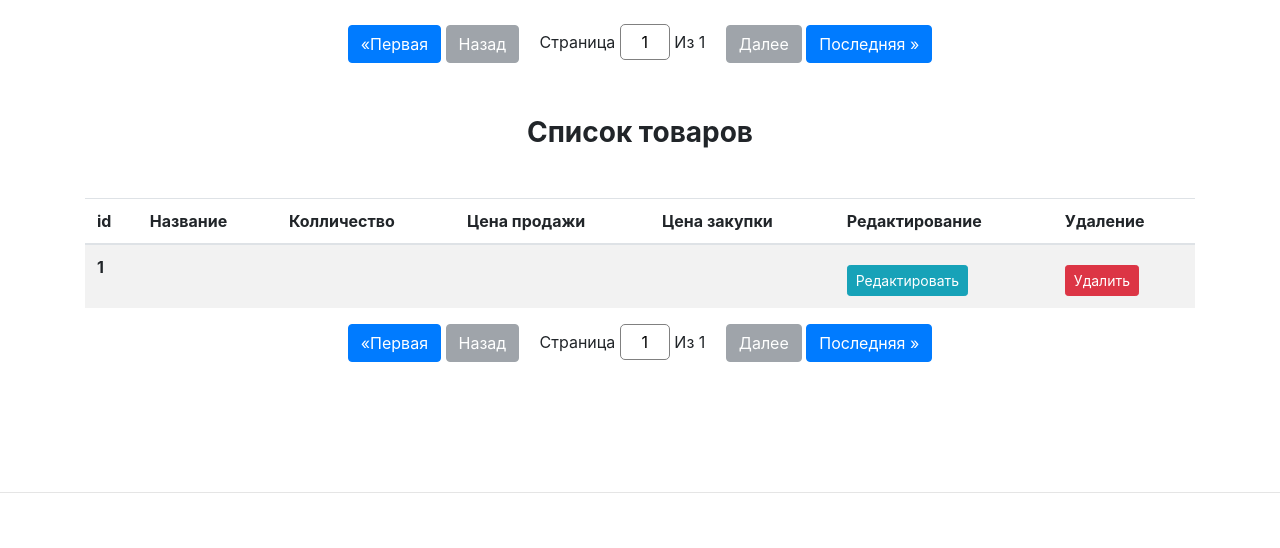
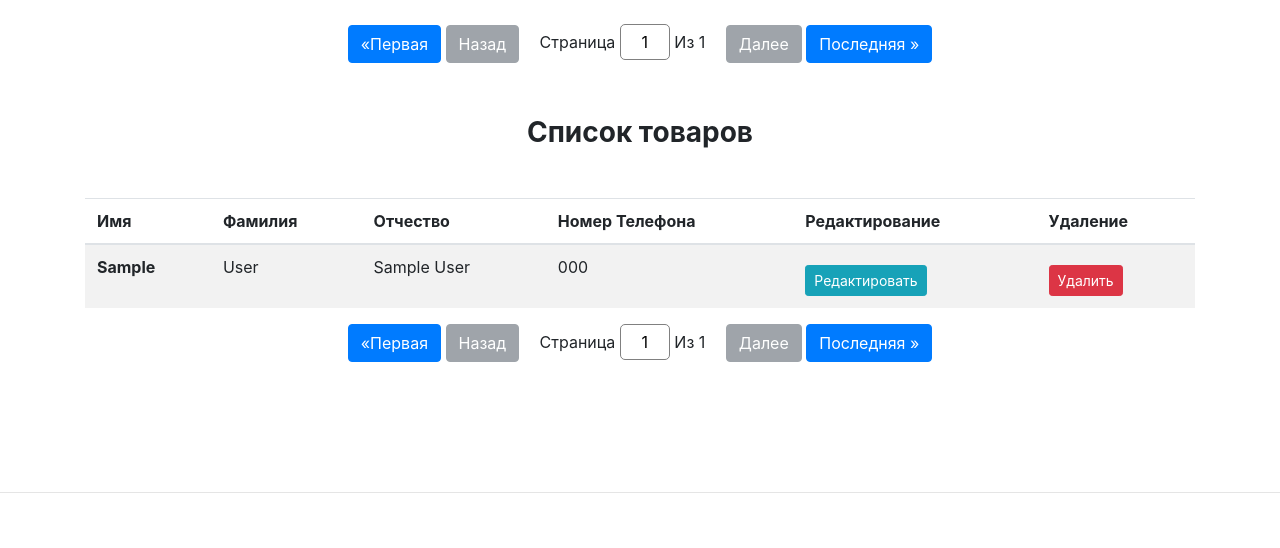
Before and after one commit to dshwets/ESDP-project, a Django app: page /employee/list/ in a window 1280 px wide. Shown: the part 56-604 px from the top of the page. Run offline with Django 3.2, Linux system fonts and the light colour scheme; a user stored in the database is signed in; tables that the repository leaves empty hold one stand-in row (values such as "Sample post"); some libraries are stand-ins or nearby versions.

Commit message:
#127 отредактирована разметка html

```diff
--- a/source/employees/templates/employee_list.html
+++ b/source/employees/templates/employee_list.html
@@ -19,11 +19,10 @@
     <table class="table table-striped">
   <thead>
     <tr>
-      <th scope="col">id</th>
-      <th scope="col">{% trans 'Название' %}</th>
-      <th scope="col">{% trans 'Колличество' %}</th>
-      <th scope="col">{% trans 'Цена продажи' %}</th>
-            <th scope="col">{% trans 'Цена закупки' %}</th>
+      <th scope="col">{% trans 'Имя' %}</th>
+      <th scope="col">{% trans 'Фамилия' %}</th>
+      <th scope="col">{% trans 'Отчество' %}</th>
+      <th scope="col">{% trans 'Номер Телефона' %}</th>
             <th scope="col">{% trans 'Редактирование' %}</th>
             <th scope="col">{% trans 'Удаление' %}</th>
     </tr>
@@ -31,13 +30,12 @@
   <tbody>
 {% for employee in employees %}
     <tr>
-      <th scope="row">{{ employee.pk }}</th>
-        <td >{{ employee.title }}</td>
-        <td >{{ employee.qty }}</td>
+      <th scope="row">{{ employee.first_name }}</th>
+        <td >{{ employee.last_name }}</td>
+        <td >{{ employee.middle_name }}</td>
         <td >
-                    {{ employee.selling_price }}
+                    {{ employee.phone_number }}
             </td>
-        <td id="{{ product.title }}-{{ product.purchase_price }}">
             <td><a href="#" class="mt-2 btn btn-info btn-sm" id="update-button">
                 {% trans 'Редактировать' %}</a></td>
             <td><a href="#"
```
